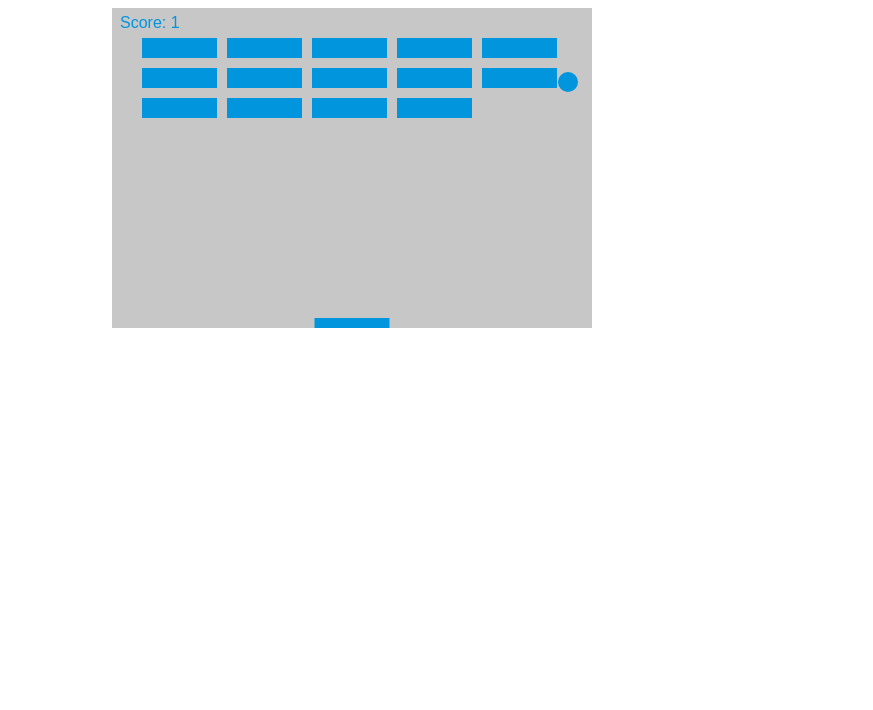
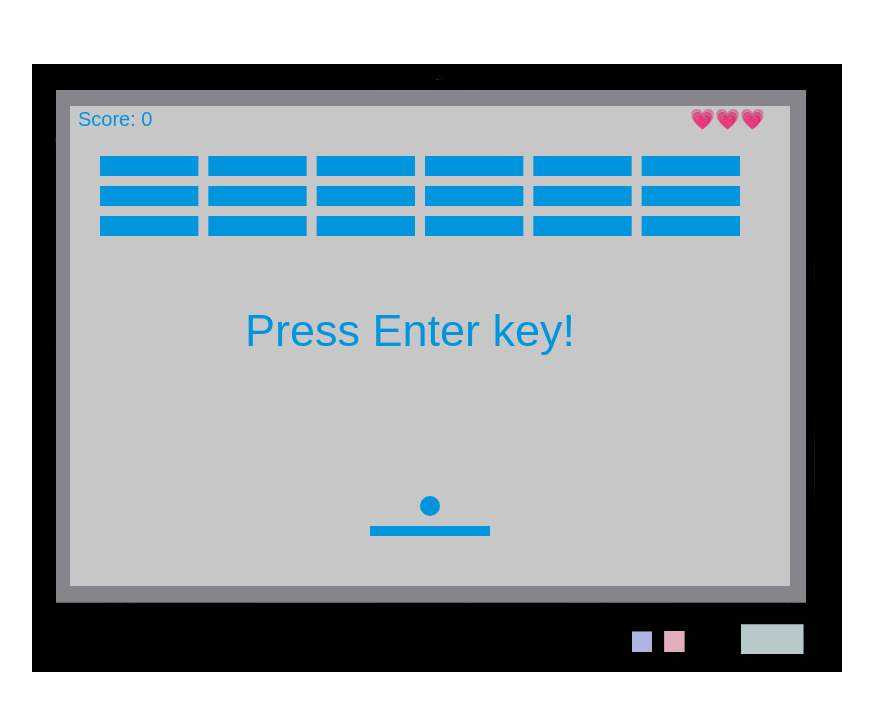
Before and after one commit to A-Muraoka0513/A-Muraoka0513.fnd31, a plain HTML site: page index.html in a window 1280 px wide. Shown: the whole page, without its empty margins (288-1161 px from the left). Drawn offline with Linux system fonts and the light colour scheme.

Commit message:
背景追加

```diff
--- a/index.html
+++ b/index.html
@@ -9,7 +9,11 @@
 </head>
 
 <body>
-  <canvas id="myCanvas" width="480" height="320"></canvas>
+  <div id="gameTop">
+    <img src="images/backgruond-image.png" style="object-fit: contain; width: 810px; ">
+    <canvas id="canvas" width="720" height="480"></canvas>
+  </div>
+
   <script type="text/javascript" src="script.js"></script>
 </body>
 
--- a/script.js
+++ b/script.js
@@ -1,24 +1,34 @@
 'use strict'
 
-const canvas = document.getElementById("myCanvas");
+const canvas = document.getElementById("canvas");
 const ctx = canvas.getContext("2d");
 
 const params = {
   score: 0,
-  lives: 3
+  lives: 3,
+  tiemstamp: Date.now(),
+  isTextView: true
 }
 
+const bottomOffset = 50;
 let rightPressed = false;
 let leftPressed = false;
+let stopGame = true;
 
 class Bricks {
   constructor() {
     this.rowCount = 3;
-    this.columnCount = 5;
+    this.columnCount = 6;
     this.padding = 10;
-    this.offsetTop = 30;
+    this.offsetTop = 50;
     this.offsetLeft = 30;
+    this.brickWidth = this.settingBrickWidth();
     this.bricks = this.createBricks();
+    console.log(this.brickWidth)
+  }
+
+  settingBrickWidth() {
+    return (canvas.width - this.padding * (this.columnCount + 1) - this.offsetLeft * 2) / this.columnCount;
   }
 
   createBricks() {
@@ -26,7 +36,7 @@ class Bricks {
     for (let col = 0; col < this.columnCount; col++) {
       bricks[col] = [];
       for (let row = 0; row < this.rowCount; row++) {
-        bricks[col][row] = new Brick(0, 0);
+        bricks[col][row] = new Brick(0, 0, this.brickWidth);
       }
     }
     return bricks;
@@ -65,10 +75,11 @@ class Bricks {
 }
 
 class Brick {
-  constructor(x, y, collor = "#0095DD") {
+  constructor(x, y, width, collor = "#0095DD") {
     this.x;
     this.y;
-    this.width = 75;
+    this.width = width;
+    console.log(this.width)
     this.height = 20;
     this.collor = collor;
     this.isAlive = true;
@@ -91,7 +102,7 @@ class Ball {
 
   positionInitialization() {
     this.x = canvas.width / 2;
-    this.y = canvas.height - 30;
+    this.y = canvas.height - bottomOffset - 30;
     this.dx = 2;
     this.dy = -2;
   }
@@ -133,24 +144,26 @@ class Ball {
 class Paddle {
   constructor() {
     this.height = 10;
-    this.width = 75;
+    this.width = canvas.width / 6;
     this.positionInitialization();
   }
 
   positionInitialization() {
     this.x = (canvas.width - this.width) / 2;
+    this.y = canvas.height - bottomOffset - this.height;
   }
 
   draw() {
     ctx.beginPath();
-    ctx.rect(this.x, canvas.height - this.height, this.width, this.height);
+    ctx.rect(this.x, this.y, this.width, this.height);
     ctx.fillStyle = "#0095DD";
     ctx.fill();
     ctx.closePath();
   }
 
-  isBlocked(ballPositionX) {
-    return ballPositionX > this.x && ballPositionX < this.x + this.width;
+  isBlocked(ballPositionX, ballPositionY) {
+    return ballPositionX > this.x && ballPositionX < this.x + this.width
+        && ballPositionY > this.y && ballPositionY < this.y + this.height ;
   }
 
   updatePosition(rightPressed, leftPressed) {
@@ -170,15 +183,29 @@ class Paddle {
 }
 
 function drawScore() {
-  ctx.font = "16px Arial";
+  ctx.font = "20px Arial";
   ctx.fillStyle = "#0095DD";
   ctx.fillText(`Score: ${params.score}`, 8, 20);
 }
 
 function drawLives() {
-  ctx.font = "16px Arial";
+  ctx.font = "20px Arial";
   ctx.fillStyle = "#0095DD";
-  ctx.fillText(`Lives: ${lives}`, canvas.width - 65, 20);
+  ctx.fillText(`${getLives(params.lives)}`, canvas.width - 100, 20);
+}
+
+function getLives(num) {
+  let res = "";
+  for (let i = 0; i < num; i++) {
+    res += "💗";
+  }
+  return res;
+}
+
+function drawStartText() {
+  ctx.font = "45px Arial";
+  ctx.fillStyle = "#0095DD";
+  ctx.fillText("Press Enter key!", 175, canvas.height / 2);
 }
 
 function keyDownHandler(e) {
@@ -199,12 +226,11 @@ function keyUpHandler(e) {
   }
 }
 
-function mouseMoveHandler(e) {
-  const relativeX = e.clientX - canvas.offsetLeft;
-  paddle.seamlessPositionUpdates(relativeX);
+function keyPressHandler(e) {
+  if (e.key === "Enter" && stopGame) {
+    stopGame = false;
   }
-
-
+}
 
 function draw() {
   ctx.clearRect(0, 0, canvas.width, canvas.height);
@@ -212,9 +238,19 @@ function draw() {
   paddle.draw();
   bricks.draw();
   drawScore();
+  drawLives();
 
   bricks.collisionDetection(ball);
 
+  if (stopGame) {
+    if (params.isTextView) {
+      drawStartText();
+    }
+    if (Date.now() - params.tiemstamp > 750) {
+      params.tiemstamp = Date.now();
+      params.isTextView = !params.isTextView
+    }
+  } else {
     if (ball.isCollisionWithXWall()) {
       ball.flipXDirection();
     }
@@ -222,29 +258,35 @@ function draw() {
     if (ball.isCollisionWithTopWall()) {
       ball.flipYDirection();
     }
-  else if (ball.isCollisionWithBottomWall()) {
-    if (paddle.isBlocked(ball.x)) {
+    if (paddle.isBlocked(ball.x, ball.y)) {
       ball.flipYDirection();
     }
-    else {
+    if (ball.isCollisionWithBottomWall()) {
         params.lives--;
-      if (params.lives < 0) {
+        if (params.lives < 1) {
           alert("GAME OVER");
+          params.lives = 3;
+          params.score = 0;
           document.location.reload();
         } else {
+          stopGame = true;
           ball.positionInitialization();
+          paddle.positionInitialization();
+
       }
     }
-  }
+
     paddle.updatePosition(rightPressed, leftPressed);
     ball.updatePosition();
+  }
+
   requestAnimationFrame(draw);
 }
 
 
 document.addEventListener("keydown", keyDownHandler, false);
 document.addEventListener("keyup", keyUpHandler, false);
-document.addEventListener("mousemove", mouseMoveHandler, false);
+document.addEventListener("keypress", keyPressHandler, false);
 
 
 const ball = new Ball();
--- a/style.css
+++ b/style.css
@@ -1,10 +1,20 @@
-* {
-  padding: 10;
-  margin: 10;
+#gameTop {
+  position: relative;
 }
 
-canvas {
+body {
+  margin: 5% 25%;
+
+}
+
+img {
+  position: absolute;
+}
+
+#canvas {
   background: #c7c7c7;
   display: block;
-  margin: 0 auto;
+  position: absolute;
+  top: 42px;
+  left: 38px;
 }
```
Also changed, not shown: images/backgruond-image.png (added). Lines whose indentation alone changed are shown as unchanged.
